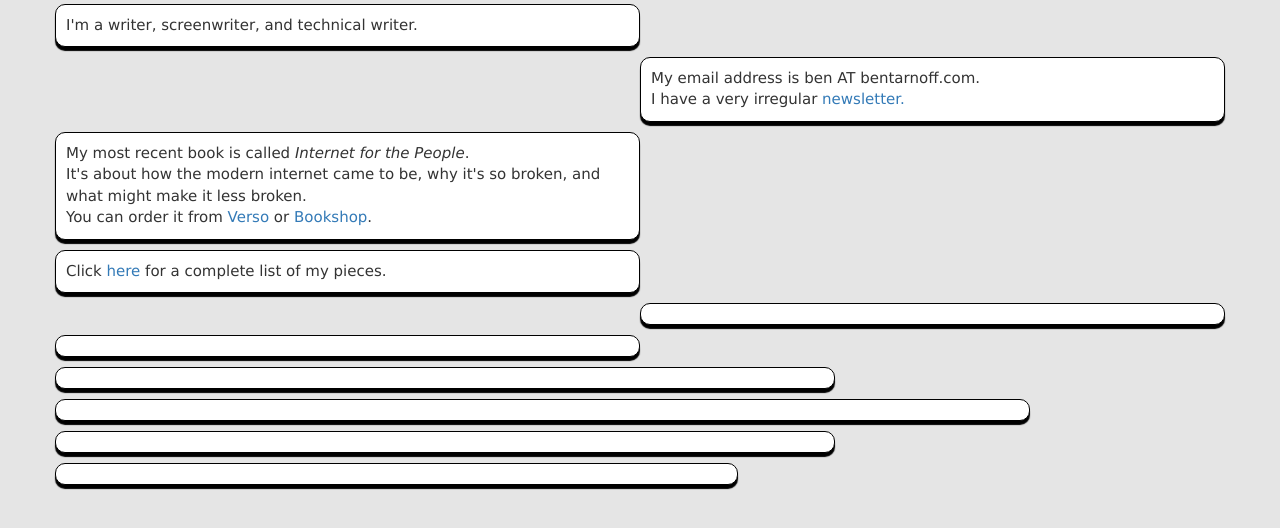
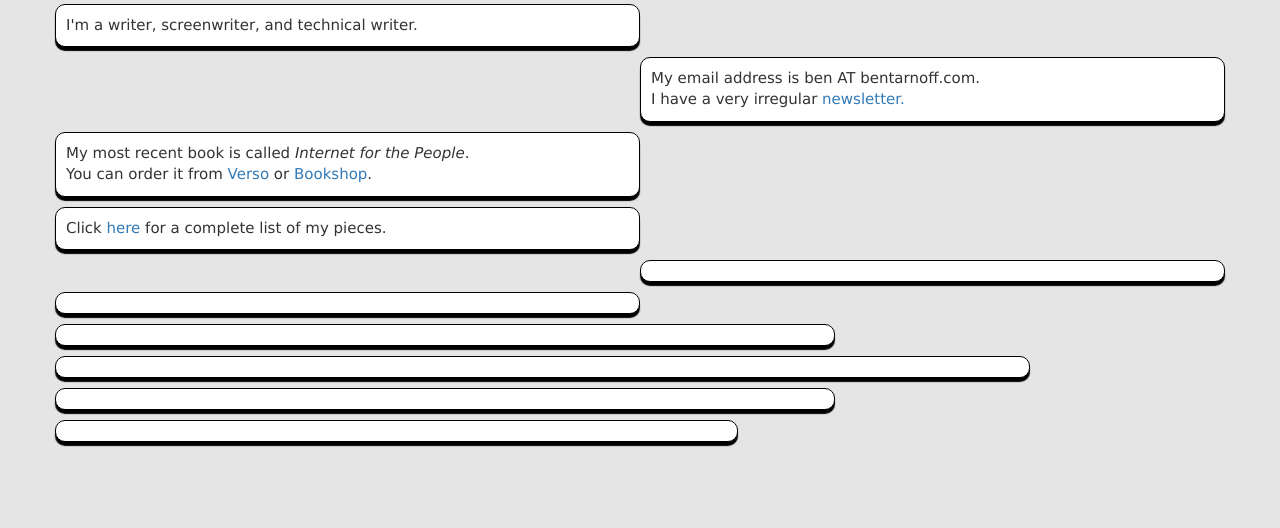
Before and after one commit to bentarnoff/bentarnoff.github.io, a plain HTML site: page index.html in a window 1280 px wide. Shown: the part 98-626 px from the top of the page. Drawn offline with nearby package versions, Linux system fonts and the light colour scheme.

Commit message:
Update index.html

```diff
--- a/index.html
+++ b/index.html
@@ -30,7 +30,6 @@ I have a very irregular <a href="https://bentarnoff.substack.com">newsletter.</a
 <div class="row">
 <div class="col-md-6" id="content">
 My most recent book is called <em>Internet for the People</em>.<br>
-It's about how the modern internet came to be, why it's so broken, and what might make it less broken.<br>
 You can order it from <a href="https://www.versobooks.com/books/3927-internet-for-the-people">Verso</a> or <a href="https://bookshop.org/books/internet-for-the-people/9781839762024">Bookshop</a>.
 </div>
 </div>
```
